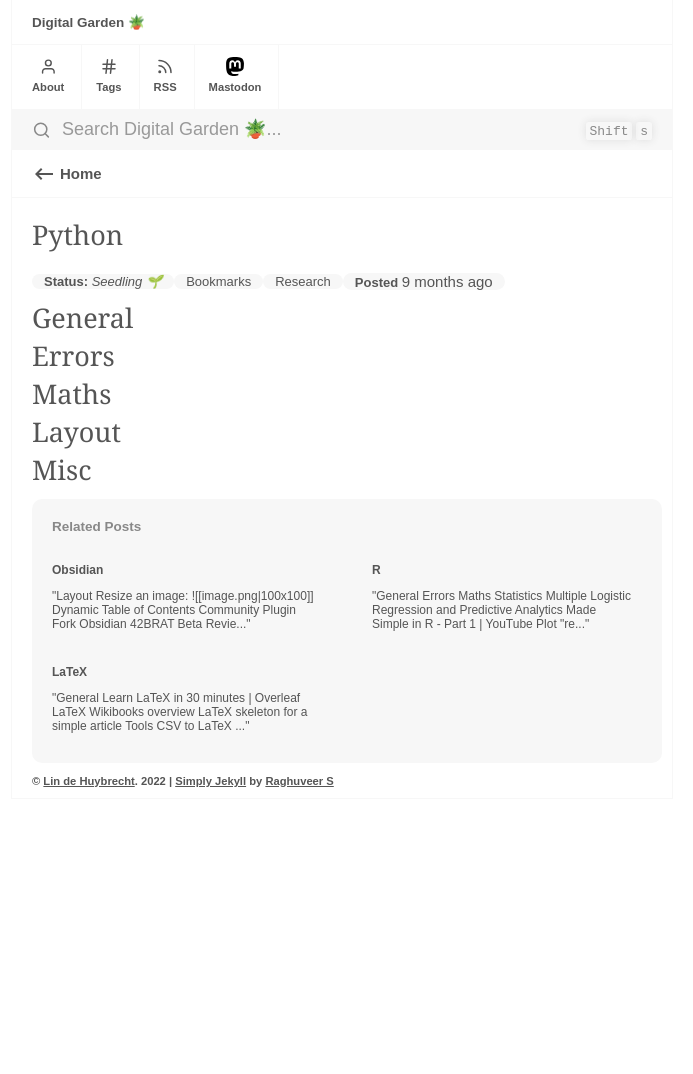
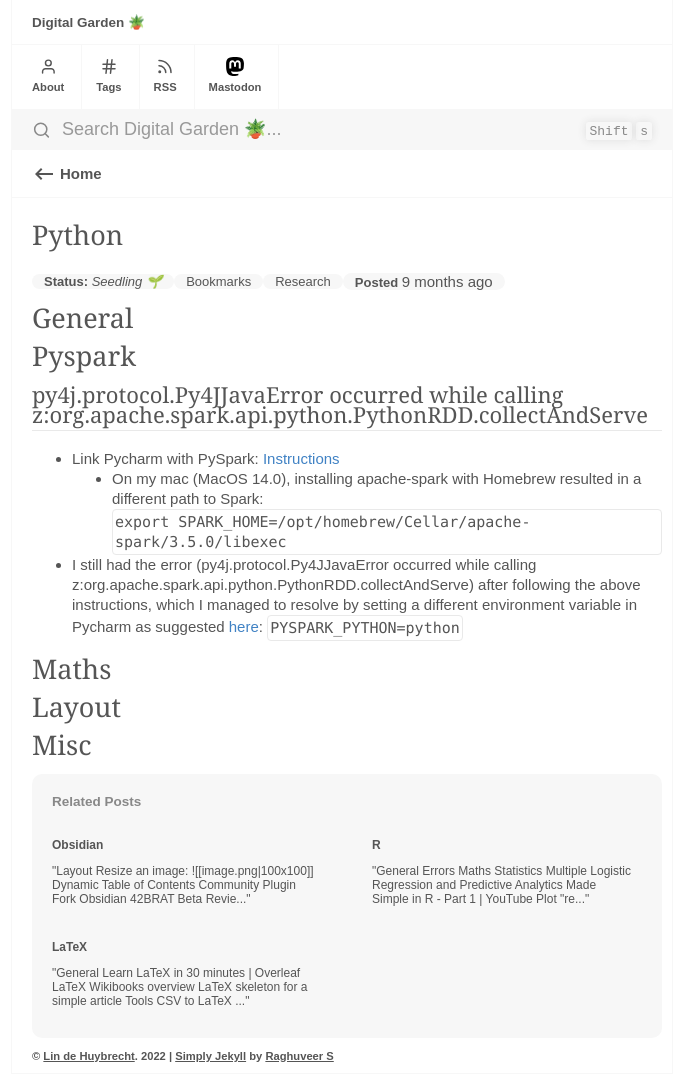
Before and after one commit to LndH/digital-garden, a Jekyll site: the page built from _posts/2023-03-14-Python.md, in a window 1280 px wide. Shown: the whole page, without its empty margins (298-991 px from the left). Built offline with Jekyll 4.4.1, drawn with Linux system fonts in a browser that asks for light colours; before the commit the page ends 900 px from its top, so only the background shows below that.

Commit message:
added pyspark info

```diff
--- a/_posts/2023-03-14-Python.md
+++ b/_posts/2023-03-14-Python.md
@@ -7,7 +7,13 @@
 
 
 
-# Errors
+# Pyspark
+## py4j.protocol.Py4JJavaError occurred while calling z:org.apache.spark.api.python.PythonRDD.collectAndServe
+
+- Link Pycharm with PySpark: [Instructions](https://stackoverflow.com/a/36415945/12497648)
+    - On my mac (MacOS 14.0), installing apache-spark with Homebrew resulted in a different path to Spark: `export SPARK_HOME=/opt/homebrew/Cellar/apache-spark/3.5.0/libexec`
+- I still had the error (py4j.protocol.Py4JJavaError occurred while calling z:org.apache.spark.api.python.PythonRDD.collectAndServe) after following the above instructions, which I managed to resolve by setting a different environment variable in Pycharm as suggested [here](https://stackoverflow.com/a/76042851/12497648): `PYSPARK_PYTHON=python`
+
 
 
 
```
